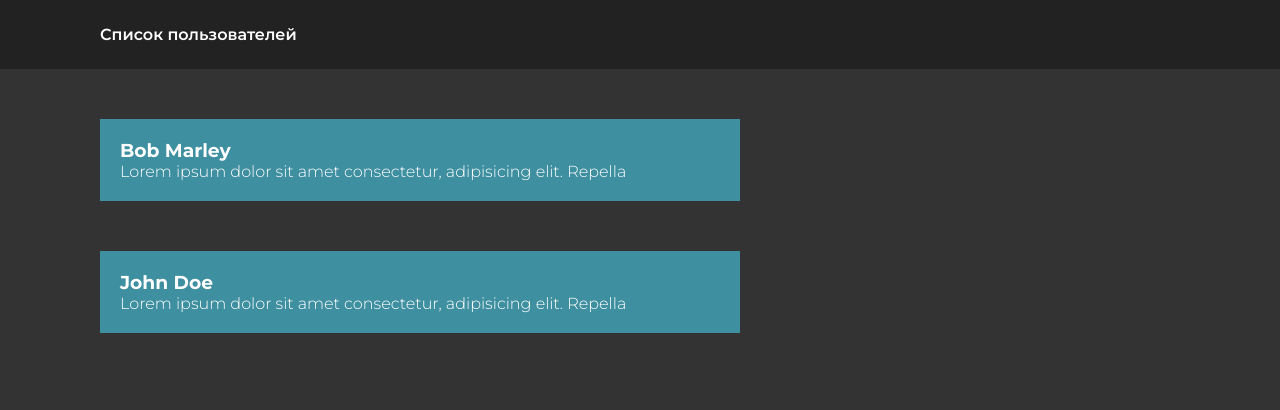
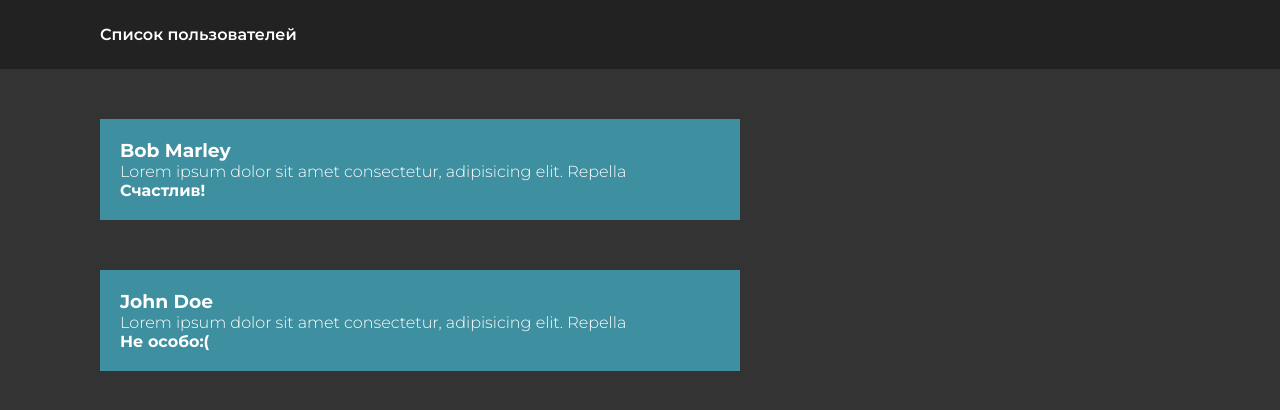
Before and after one commit to wraithyumming/www, a React (Create React App) app: page / in a window 1280 px wide. Shown: the top 410 px of the page. Built offline with nearby package versions, Linux system fonts and the light colour scheme.

Commit message:
conditions inside HTML

```diff
--- a/src/components/Users.js
+++ b/src/components/Users.js
@@ -25,6 +25,7 @@ class Users extends React.Component {
                 {this.users.map((el) => (<div className="user" key={el.id}>
                     <h3>{el.firstname} {el.lastname}</h3>
                     <p>{el.bio}</p>
+                    <b>{el.isHappy ? 'Счастлив!': 'Не особо:('}</b>
                 </div>))}
             </div>)
             else
```
